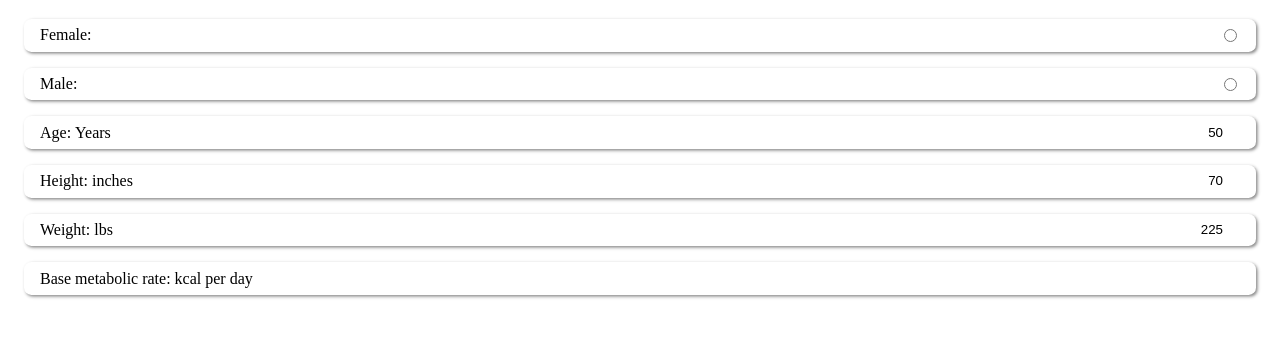
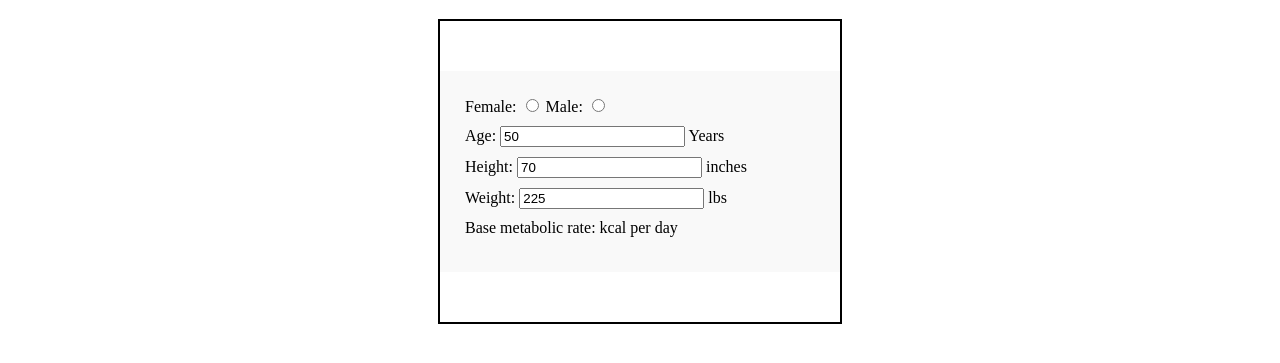
Before and after one commit to AndyLegacy/BMR-Calculator, a plain HTML site: page index.html in a window 1280 px wide. Shown: the part 61-424 px from the top of the page. Drawn offline with Linux system fonts and the light colour scheme.

Commit message:
adding style

```diff
--- a/css/style.css
+++ b/css/style.css
@@ -1,17 +1,22 @@
-label {
-  display: block;
-  box-shadow: 0.1em 0.1em 0.2em #888;
-  margin: 1em;
-  border-radius: 1ex;
-  padding: 1ex 1em;
+.container {
+	max-width:400px;
+	width:100%;
+	margin:0 auto;
+	position:relative;
+  border: 2px solid black;
 }
-input[type=number] {
-  text-align: right;
-  border: none;
+
+
+fieldset {
+	border: medium none !important;
+	margin: 0 0 10px;
+	min-width: 100%;
+	padding: 0;
+	width: 100%;
 }
-input {
-  float: right;
+
+#details {
+	background:#F9F9F9;
+	padding:25px;
+	margin:50px 0;
 }
-span {
-  font-weight: bold;
-}
--- a/index.html
+++ b/index.html
@@ -10,32 +10,48 @@
 
   <h1> Find Out Your BMR </h1>
 
+  <div class="container">
+    <form id="details">
+
+
+    <fieldset>
       <label>Female:
         <input id="female" type="radio" name="gender" onchange="calsPerDay()">
       </label>
-
       <label>Male:
         <input id="male" type="radio" name="gender" onchange="calsPerDay()">
       </label>
+    </fieldset>
 
+    <fieldset>
       <label>Age:
         <input id="age" type="number" oninput="calsPerDay" value="50">
         Years
       </label>
+    </fieldset>
 
+    <fieldset>
       <label>Height:
         <input id="height" type="number" oninput="calsPerDay" value="70">
         inches
       </label>
+    </fieldset>
 
+    <fieldset>
       <label>Weight:
         <input id="weight" type="number" oninput="calsPerDay" value="225">
         lbs
       </label>
+    </fieldset>
 
+    <fieldset>
       <label onclick="calsPerDay">
         Base metabolic rate: <span id="totalCals"></span> kcal per day
       </label>
+    </fieldset>
+    </form>
+
+  </div>
 
 
 
```
Lines whose indentation alone changed are shown as unchanged.
